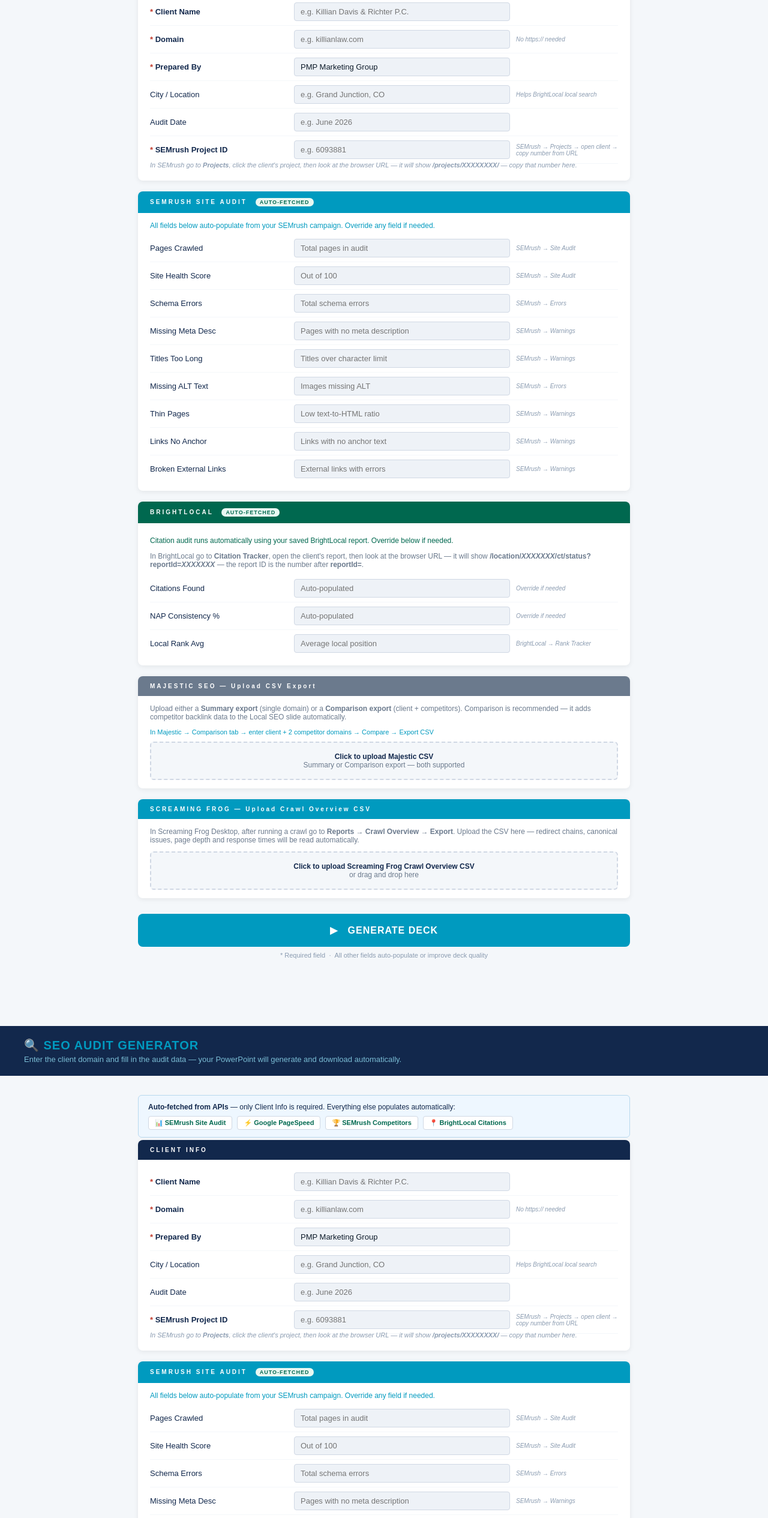
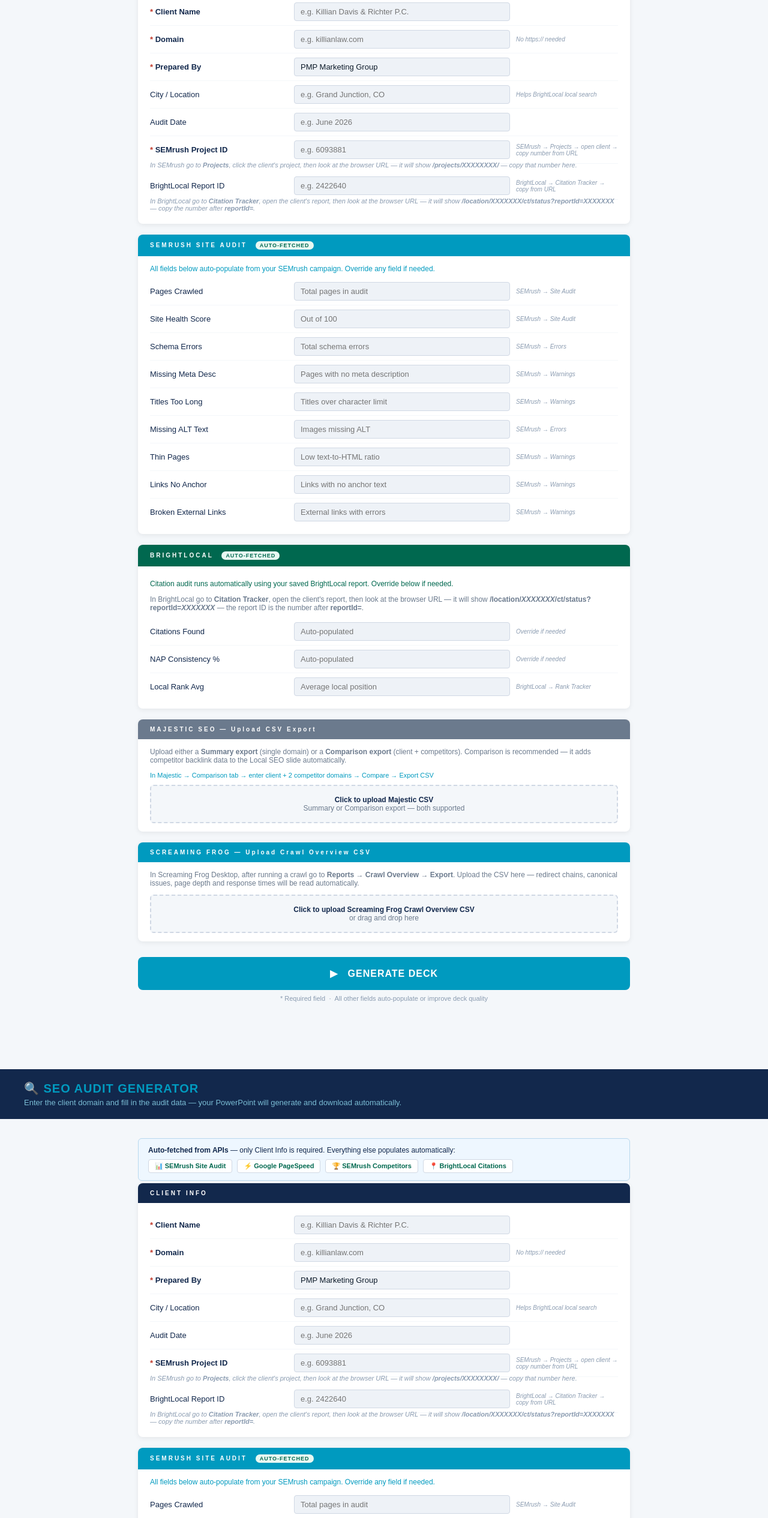
Before and after one commit to pmpmg/seo-audit-api, a website: page public/index.html in a window 1280 px wide. Shown: the part 240-2770 px from the top of the page at 60% size. Drawn offline with Linux system fonts and the light colour scheme.

Commit message:
Update index.html

```diff
--- a/public/index.html
+++ b/public/index.html
@@ -110,6 +110,16 @@
       <div style="padding:0 0 6px 0;margin-top:-4px;">
         <p style="font-size:11px;color:#8A9BB0;font-style:italic;">
           In SEMrush go to <strong>Projects</strong>, click the client's project, then look at the browser URL — it will show <strong>/projects/XXXXXXXX/</strong> — copy that number here.
+        </p>
+      </div>
+      <div class="field-row">
+        <span class="field-label">BrightLocal Report ID</span>
+        <input type="text" id="brightlocalReportId" placeholder="e.g. 2422640">
+        <span class="field-source">BrightLocal → Citation Tracker → copy from URL</span>
+      </div>
+      <div style="padding:0 0 6px 0;margin-top:-4px;">
+        <p style="font-size:11px;color:#8A9BB0;font-style:italic;">
+          In BrightLocal go to <strong>Citation Tracker</strong>, open the client's report, then look at the browser URL — it will show <strong>/location/XXXXXXX/ct/status?reportId=XXXXXXX</strong> — copy the number after <strong>reportId=</strong>.
         </p>
       </div>
     </div>
@@ -372,7 +382,7 @@
   }
 
   const data = {};
-  ['clientName','domain','preparedBy','location','date','semrushProjectId','pagesCrawled','siteHealth',
+  ['clientName','domain','preparedBy','location','date','semrushProjectId','brightlocalReportId','pagesCrawled','siteHealth',
    'schemaErrors','missingDesc','titlesTooLong','missingAlt','thinPages','noAnchors',
    'brokenExternal','citationsFound','napConsistency','localRankAvg'].forEach(id => {
     const el = document.getElementById(id);
@@ -543,6 +553,16 @@
       <div style="padding:0 0 6px 0;margin-top:-4px;">
         <p style="font-size:11px;color:#8A9BB0;font-style:italic;">
           In SEMrush go to <strong>Projects</strong>, click the client's project, then look at the browser URL — it will show <strong>/projects/XXXXXXXX/</strong> — copy that number here.
+        </p>
+      </div>
+      <div class="field-row">
+        <span class="field-label">BrightLocal Report ID</span>
+        <input type="text" id="brightlocalReportId" placeholder="e.g. 2422640">
+        <span class="field-source">BrightLocal → Citation Tracker → copy from URL</span>
+      </div>
+      <div style="padding:0 0 6px 0;margin-top:-4px;">
+        <p style="font-size:11px;color:#8A9BB0;font-style:italic;">
+          In BrightLocal go to <strong>Citation Tracker</strong>, open the client's report, then look at the browser URL — it will show <strong>/location/XXXXXXX/ct/status?reportId=XXXXXXX</strong> — copy the number after <strong>reportId=</strong>.
         </p>
       </div>
     </div>
@@ -805,7 +825,7 @@
   }
 
   const data = {};
-  ['clientName','domain','preparedBy','location','date','semrushProjectId','pagesCrawled','siteHealth',
+  ['clientName','domain','preparedBy','location','date','semrushProjectId','brightlocalReportId','pagesCrawled','siteHealth',
    'schemaErrors','missingDesc','titlesTooLong','missingAlt','thinPages','noAnchors',
    'brokenExternal','citationsFound','napConsistency','localRankAvg'].forEach(id => {
     const el = document.getElementById(id);
```
